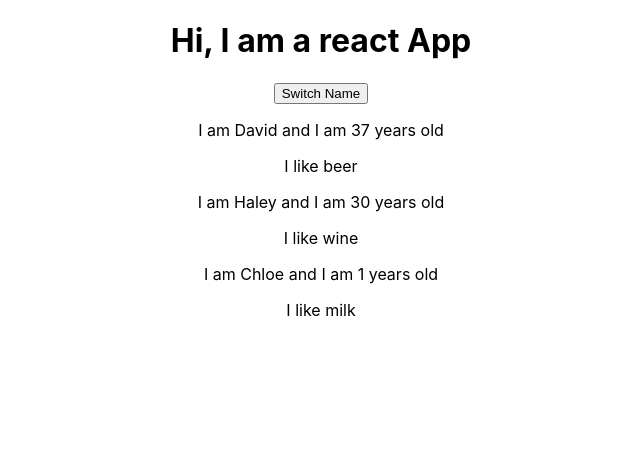
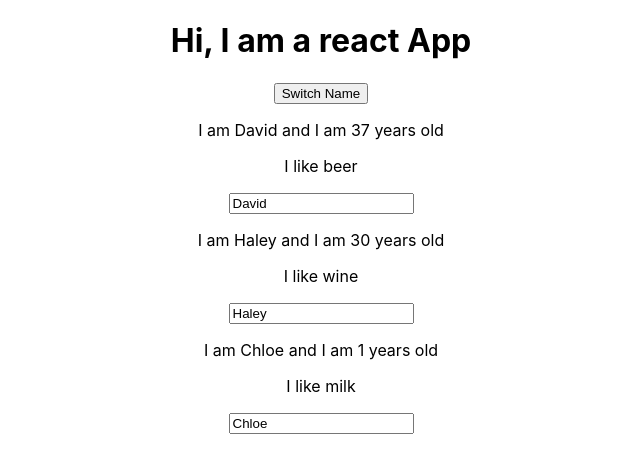
Before and after one commit to dspano/react-tutorial, a React (Create React App) app: page / in a window 1280 px wide. Shown: the top 472 px of the page, without its empty margins (319-959 px from the left). Built offline with nearby package versions, Linux system fonts and the light colour scheme.

Commit message:
two way binding example

```diff
--- a/src/App.js
+++ b/src/App.js
@@ -19,6 +19,15 @@
     ]});
   }
 
+  nameChangedHandler = (event) => {
+    this.setState( {
+      persons: [
+      { name: "David", age: 37 },
+      { name: "Haley", age: 30 },
+      { name: event.target.value, age: 1 }
+    ]
+  })};
+
   render() {
     return (
       <div className="App">
@@ -38,7 +47,7 @@
         <Person
           age={this.state.persons[2].age}
           name={this.state.persons[2].name}
-          > I like milk
+          changed={this.nameChangedHandler}> I like milk
         </Person>
       </div>
     );
--- a/src/Person/person.js
+++ b/src/Person/person.js
@@ -5,6 +5,7 @@
       <div>
         <p onClick={props.click}>I am { props.name } and I am { props.age } years old</p>
         <p>{ props.children }</p>
+        <input type="text" onChange={props.changed} value={props.name}/>
       </div>
     );
 }
```
